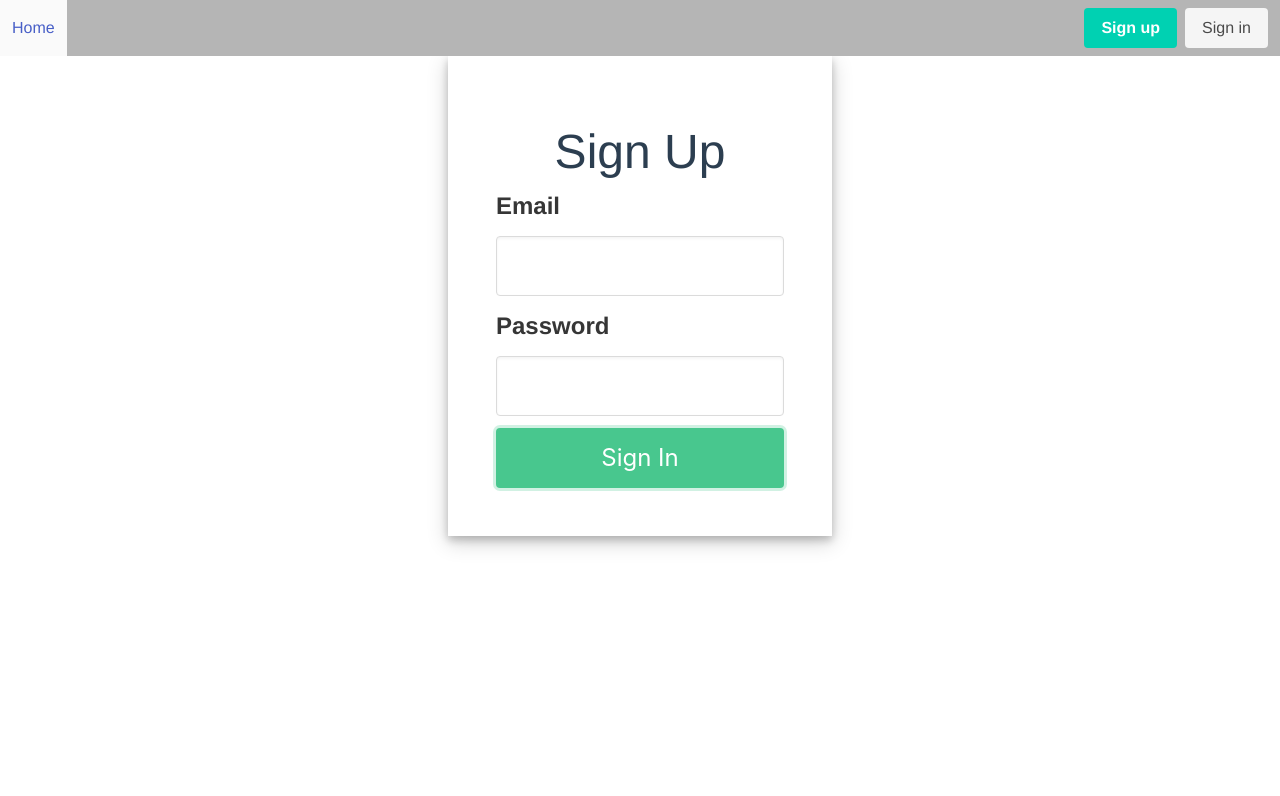
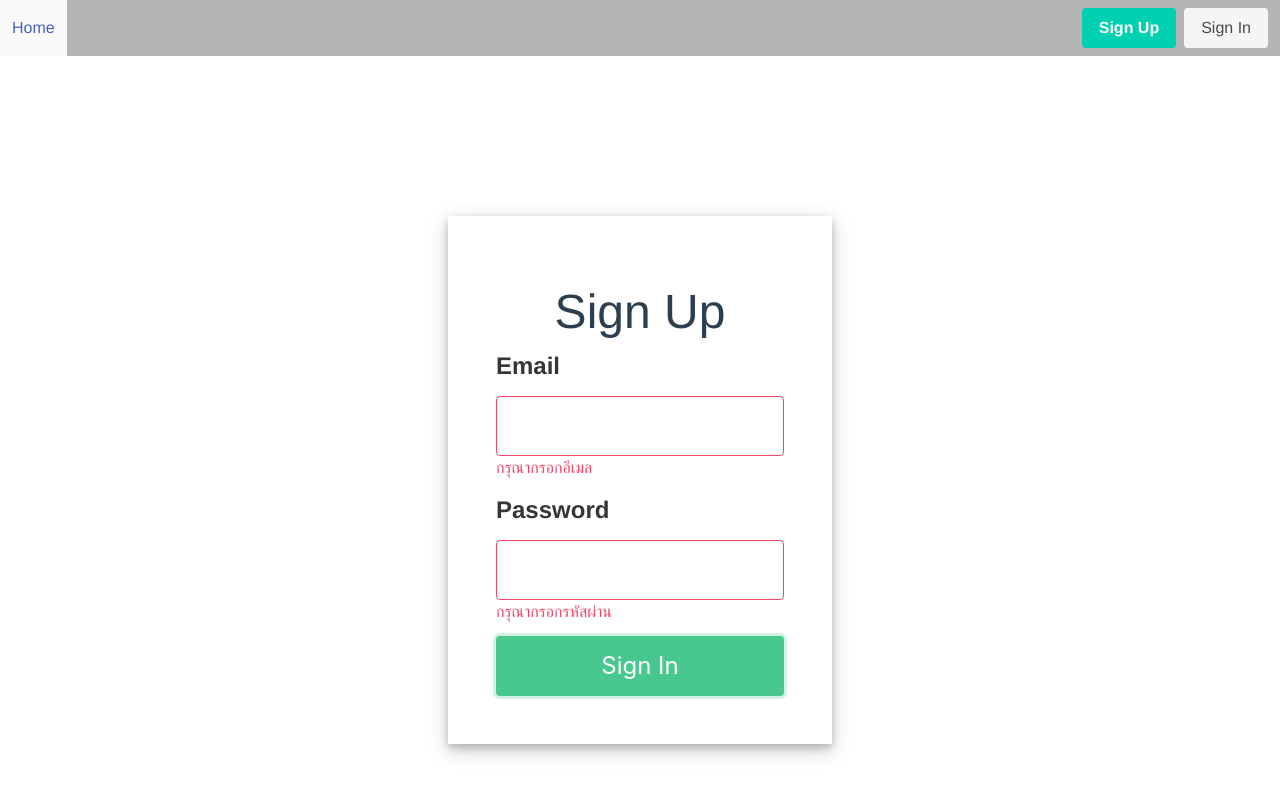
Before and after one commit to 63070028/Project_ICW_frontend, a Vue app: page /signin in a window 1280 px wide. Both pictures are taken after a click on the button "Sign In". Shown: the top 796 px of the page. Built offline with nearby package versions, Linux system fonts and the light colour scheme.

Commit message:
ปรับแต่ง signup sign in, เพิ่ม login, alert box

```diff
--- a/package.json
+++ b/package.json
@@ -14,6 +14,7 @@
     "axios": "^1.3.4",
     "bulma": "^0.9.4",
     "core-js": "^3.8.3",
+    "sweetalert2": "^11.7.3",
     "vue": "^3.2.13",
     "vue-class-component": "^8.0.0-0",
     "vue-router": "^4.0.3",
--- a/src/App.vue
+++ b/src/App.vue
@@ -17,10 +17,10 @@
         <div class="navbar-item">
           <div class="buttons">
             <router-link class="button is-primary" to="/signup">
-              <strong>Sign up</strong>
+              <strong>Sign Up</strong>
             </router-link>
             <router-link class="button is-light" to="/signin">
-              Sign in
+              Sign In
             </router-link>
           </div>
         </div>
@@ -37,8 +37,8 @@
   font-family: Avenir, Helvetica, Arial, sans-serif;
   color: #2c3e50;
   /* background-color: black;; */
-  display: flex;
-  flex-direction: column;
+  /* display: flex;
+  flex-direction: column; */
 }
 
 html, body, #app {
--- a/src/components/applicant-signup.vue
+++ b/src/components/applicant-signup.vue
@@ -24,8 +24,7 @@
     <div class="field">
         <label class="label is-size-4">Email</label>
         <div class="control">
-                <input :class="['input', v$.email.$errors.length ? 'is-danger' : '']" type="email"
-                    v-model="v$.email.$model">
+            <input :class="['input', v$.email.$errors.length ? 'is-danger' : '']" type="email" v-model="v$.email.$model">
         </div>
         <div class="has-text-danger" v-for="error of v$.email.$errors" :key="error.$uid">
             <div class="error-msg">{{ error.$message }}</div>
@@ -66,6 +65,7 @@
 import { useVuelidate } from '@vuelidate/core'
 import { required, minLength, sameAs, helpers } from '@vuelidate/validators'
 // import axios from 'axios';
+import Swal from 'sweetalert2';
 
 const alpha = helpers.regex(/^[a-zA-Z]*$/)
 const emailValid = helpers.regex(/^[a-zA-Z0-9.!#$%&'*+/=?^_`{|}~-]+@[a-zA-Z0-9-]+(?:\.[a-zA-Z0-9-]+)*$/)
@@ -89,23 +89,23 @@ export default {
     validations() {
         return {
             firstName: {
-                required,
-                alpha: helpers.withMessage('This is alpha', alpha)
+                required: helpers.withMessage('กรุณากรอบชื่อ', required),
+                alpha: helpers.withMessage('ตัวอักษะเท่านั้น', alpha)
             },
             lastName: {
-                required,
-                alpha: helpers.withMessage('This is alpha', alpha)
+                required: helpers.withMessage('กรุณากรอบนามสกุล', required),
+                alpha: helpers.withMessage('ตัวอักษะเท่านั้น', alpha)
             },
             email: {
-                required,
-                emailValid: helpers.withMessage('This email', emailValid)
+                required: helpers.withMessage('กรุณากรอบอีเมล', required),
+                emailValid: helpers.withMessage('มันไม่อีเมล', emailValid)
             },
             password: {
-                required,
+                required: helpers.withMessage('กรุณากรอบรหัสผ่าน', required),
                 minLength: minLength(8)
             },
             confirmPassword: {
-                required,
+                required: helpers.withMessage('กรุณากรอบรหัสอีกครั้ง', required),
                 sameAsPassword: sameAs(this.password)
             },
         }
@@ -119,10 +119,17 @@ export default {
                 lastName: this.lastName,
                 email: this.email,
                 password: this.password,
-                    role:"applicant"
+                role: "applicant"
             }
             console.log(data)
-
+            Swal.fire({
+                position: 'center',
+                icon: 'success',
+                title: 'Success',
+                showConfirmButton: false,
+                timer: 1500
+            })
+            setTimeout(()=>{this.$router.push("/")}, 1500);
             // const res = await axios.post('http://localhost:3003/signup', data, {
             //     headers: { "Access-Control-Allow-Origin": "*" }
             // });
--- a/src/components/company-signup.vue
+++ b/src/components/company-signup.vue
@@ -13,8 +13,7 @@
     <div class="field">
         <label class="label is-size-4">Email</label>
         <div class="control">
-                <input :class="['input', v$.email.$errors.length ? 'is-danger' : '']" type="email"
-                    v-model="v$.email.$model">
+            <input :class="['input', v$.email.$errors.length ? 'is-danger' : '']" type="email" v-model="v$.email.$model">
         </div>
         <div class="has-text-danger" v-for="error of v$.email.$errors" :key="error.$uid">
             <div class="error-msg">{{ error.$message }}</div>
@@ -55,6 +54,7 @@
 import { useVuelidate } from '@vuelidate/core'
 import { required, minLength, sameAs, helpers } from '@vuelidate/validators'
 // import axios from 'axios';
+import Swal from 'sweetalert2';
 
 const alpha = helpers.regex(/^[a-zA-Z]*$/)
 const emailValid = helpers.regex(/^[a-zA-Z0-9.!#$%&'*+/=?^_`{|}~-]+@[a-zA-Z0-9-]+(?:\.[a-zA-Z0-9-]+)*$/)
@@ -77,19 +77,19 @@ data() {
     validations() {
         return {
             companyName: {
-            required,
-            alpha: helpers.withMessage('This is alpha', alpha)
+                required: helpers.withMessage('กรุณากรอบชื่อ', required),
+                alpha: helpers.withMessage('ตัวอักษะเท่านั้น', alpha)
             },
             email: {
-            required,
-            emailValid: helpers.withMessage('This email', emailValid)
+                required: helpers.withMessage('กรุณากรอบอีเมล', required),
+                emailValid: helpers.withMessage('มันไม่อีเมล', emailValid)
             },
             password: {
-            required,
+                required: helpers.withMessage('กรุณากรอบรหัสผ่าน', required),
                 minLength: minLength(8)
             },
             confirmPassword: {
-            required,
+                required: helpers.withMessage('กรุณากรอบรหัสอีกครั้ง', required),
                 sameAsPassword: sameAs(this.password)
             },
         }
@@ -102,10 +102,17 @@ methods: {
                 companyName: this.companyName,
                 email: this.email,
                 password: this.password,
-                role:"company"
+                role: "company"
             }
             console.log(data)
-
+            Swal.fire({
+                position: 'center',
+                icon: 'success',
+                title: 'Success',
+                showConfirmButton: false,
+                timer: 1500
+            })
+            setTimeout(()=>{this.$router.push("/")}, 1500);
             // const res = await axios.post('http://localhost:3003/signup', data, {
             //     headers: { "Access-Control-Allow-Origin": "*" }
             // });
--- a/src/views/SignIn.vue
+++ b/src/views/SignIn.vue
@@ -4,18 +4,26 @@
         <div class="field ">
             <label class="label is-large">Email</label>
             <div class="control">
-                <input class="input is-large" type="text">
+                <input :class="['input', v$.email.$errors.length ? 'is-danger' : '']" v-model="v$.email.$model"
+                    class="input is-large" type="text">
+            </div>
+            <div class="has-text-danger" v-for="error of v$.email.$errors" :key="error.$uid">
+                <div class="error-msg">{{ error.$message }}</div>
             </div>
         </div>
         <div class="field ">
             <label class="label is-large">Password</label>
             <div class="control">
-                <input class="input is-large" type="text">
+                <input :class="['input', v$.password.$errors.length ? 'is-danger' : '']" v-model="v$.password.$model"
+                    class="input is-large" type="password">
+            </div>
+            <div class="has-text-danger" v-for="error of v$.password.$errors" :key="error.$uid">
+                <div class="error-msg">{{ error.$message }}</div>
             </div>
         </div>
         <div class="field">
             <div class="control">
-                <button class="button is-success is-large is-fullwidth">Sign In</button>
+                <button class="button is-success is-large is-fullwidth" @click="submitSignIn()">Sign In</button>
             </div>
         </div>
     </div>
@@ -23,24 +31,56 @@
 
 
 <script lang="ts">
+import { useVuelidate } from '@vuelidate/core'
 import { defineComponent, ref } from 'vue'
+import { required, helpers } from '@vuelidate/validators'
+import { useRouter } from 'vue-router'
+import Swal from 'sweetalert2';
 
 export default defineComponent({
     setup() {
+        let v$ = useVuelidate()
+        let email = ref<string>("");
+        let password = ref<string>("");
+        const router = useRouter();
 
-        let email = ref<string>("");
+        const submitSignIn = async () => {
+            const isFormCorrect = await v$.value.$validate();
+            if (!isFormCorrect) return
+            let data = {
+                email: email.value,
+                password: password.value
+            }
+            console.log(data)
+            Swal.fire({
+                position: 'center',
+                icon: 'success',
+                title: 'เข้าสู้ระบบสำเร็จ',
+                showConfirmButton: false,
+                timer: 1500
+            })
+            setTimeout(()=>{router.push("/")}, 1500);
+        }
 
-
-
-        return { email }
+        return { email, password, v$, submitSignIn }
     },
+    validations() {
+        return {
+            email: {
+                required: helpers.withMessage('กรุณากรอกอีเมล', required)
+            },
+            password: {
+                required: helpers.withMessage('กรุณากรอกรหัสผ่าน', required)
+            },
+        }
+    }
 })
 </script>
 
 <style scoped>
 .signin_content {
-
-    align-self: center;
+    margin: auto;
+    margin-top: 10rem;
     width: 30%;
     box-shadow: 0 4px 8px 0 rgba(0, 0, 0, 0.2), 0 6px 20px 0 rgba(0, 0, 0, 0.19);
 }
```
Also changed, not shown: 2 other files (tests, documents, lock files or other folders). Lines whose indentation alone changed are shown as unchanged.
